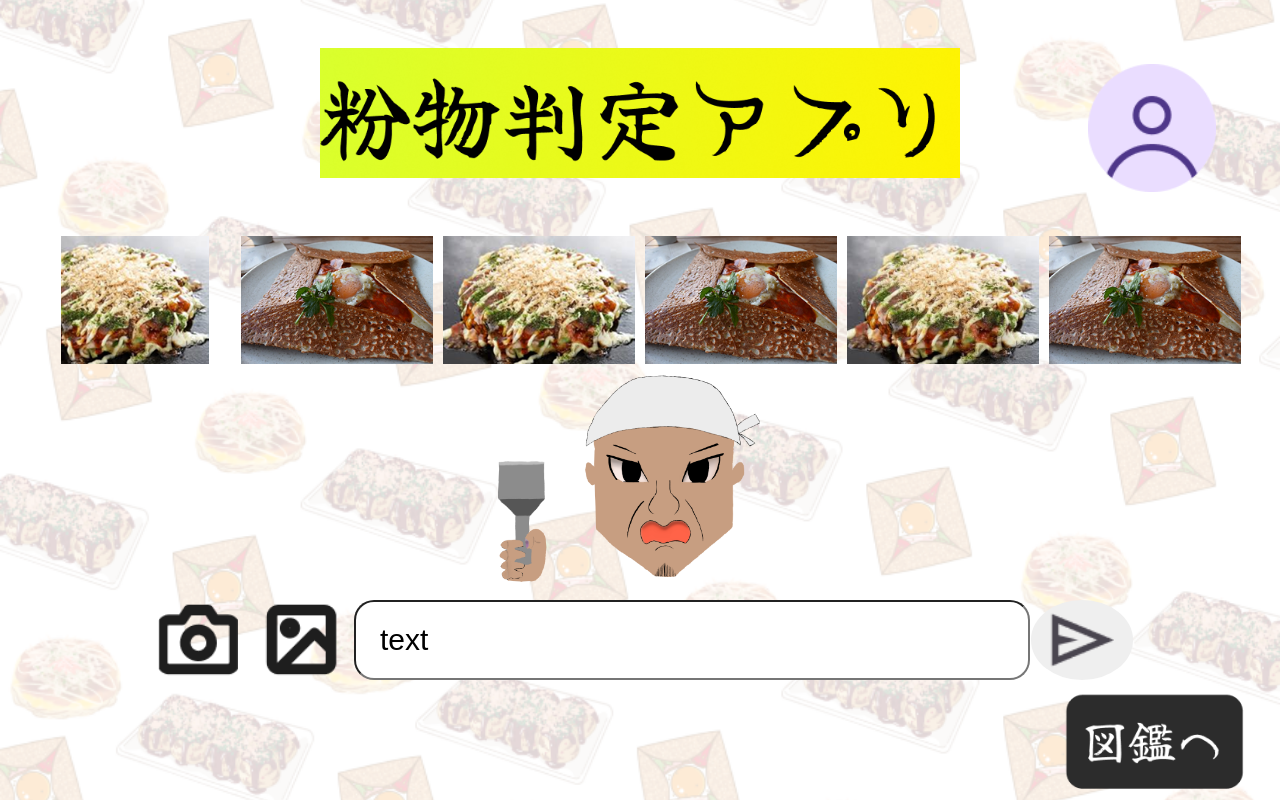
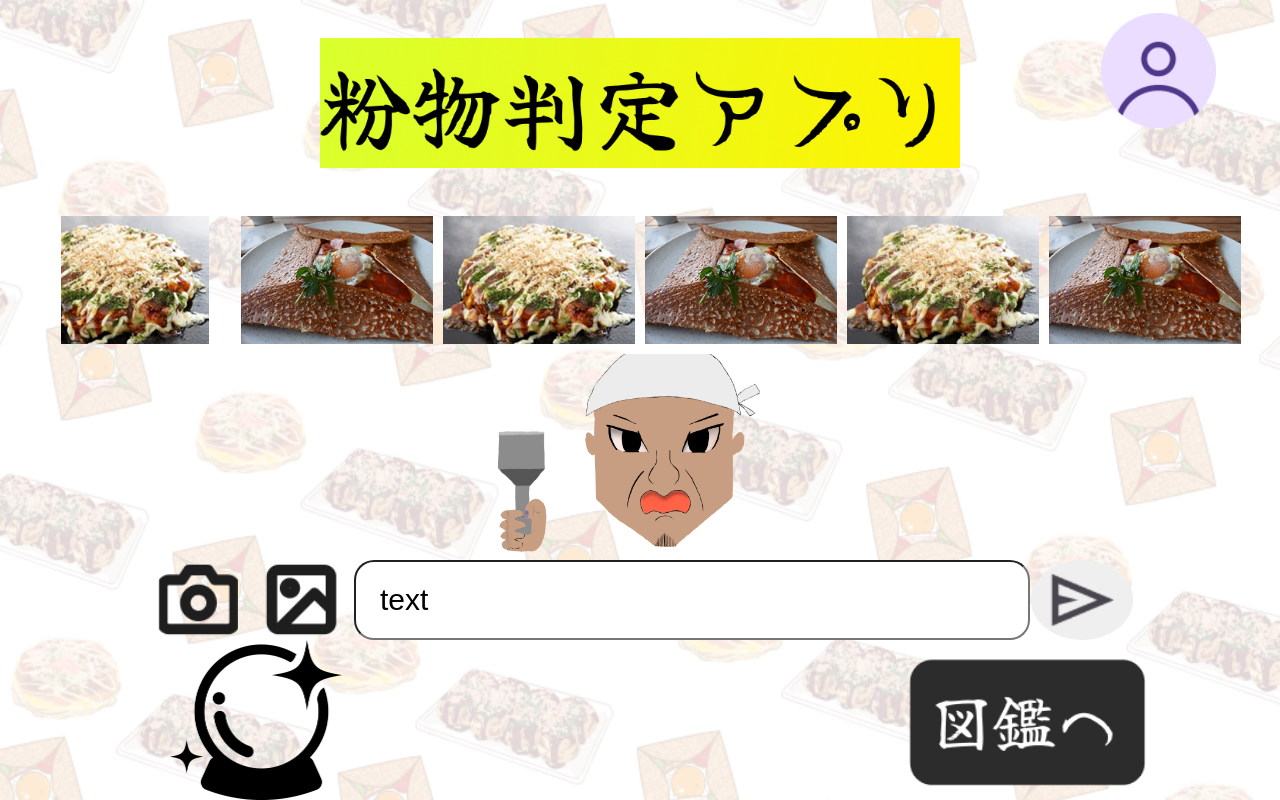
Before and after one commit to kc3hack/2025_14, a React (Create React App) app in the folder frontend/: page / in a window 1280 px wide. Built offline with nearby package versions, Linux system fonts and the light colour scheme; a web font is replaced by a local one.

Commit message:
占いボタンを追加

```diff
--- a/frontend/src/App.js
+++ b/frontend/src/App.js
@@ -30,6 +30,7 @@ function App() {
           <Route path="/PictureBook" element={<PictureBook />} />
           <Route path="/SignUp" element={<SignUp />} />
           <Route path="/Detail" element={<Detail />} />
+          <Route path="/Logout" element={<Logout />} />
         </Routes>
       </BrowserRouter>
       <ToastContainer closeOnClick theme="colored" />
--- a/frontend/src/HomeScreen/HomeScreen.css
+++ b/frontend/src/HomeScreen/HomeScreen.css
@@ -44,13 +44,13 @@
   display: flex;
   position: absolute;
   right: 5vw;
-  top: 5vw;
+  top: 1vw;
   background-repeat: no-repeat;
   background-image: url('./material/GenericAvatar.png');
   background-position: center;
   background-size: contain;
 
-  width: 10vw; /* 画面幅に応じて変わる */
+  width: 9vw; /* 画面幅に応じて変わる */
   max-width: 150px; /* 最大サイズを制限 */
   height: auto; /* アスペクト比を維持 */
   aspect-ratio: 1/1; /* 正方形ならこれ */
@@ -182,7 +182,6 @@
   border-radius: 10px;
 }
 
-
 .text-input {
   justify-content: center;
   display: flex;
@@ -219,15 +218,36 @@
   border: none;
 }
 
+.buttons {
+  width: 100vw;
+  height: 60vh;
+  display: flex;
+  flex-direction: row;
+  justify-content: center; /* 中央に配置 */
+  gap: 20vw; /* ボタン間の隙間を調整 */
+}
+
+.to-fortune-telling-button {
+  display: flex;
+  background-repeat: no-repeat;
+  background-image: url('./material/crystale.png');
+  background-position: center;
+  background-size: contain;
+  width: 40vw; /* 幅を40%に指定 */
+  height: 20vh;
+  flex-shrink: 0;
+  background-color: transparent;
+  outline: none;
+  border: none;
+}
+
 .to-picture-book-button {
   display: flex;
   background-repeat: no-repeat;
-  /* 画像の繰り返しを防ぐ */
   background-image: url('./material/toPictureBook.png');
   background-position: center;
   background-size: contain;
-  width: 20%;
-  height: 15%;
+  width: 40vw; /* 幅を40%に指定 */
+  height: 20vh;
   flex-shrink: 0;
-  margin-left: 80vw;
 }
--- a/frontend/src/HomeScreen/HomeScreen.jsx
+++ b/frontend/src/HomeScreen/HomeScreen.jsx
@@ -111,7 +111,7 @@ function HomeScreen() {
   //特定の画面にデータを持って移動する(stateプロパティを用いてデータを送信)
   const movePageToBringData = (pageName, data, imgData) => {
     navigate(pageName, {
-      state: { data, imgData},
+      state: { data, imgData },
     });
   }
 
@@ -184,11 +184,16 @@ function HomeScreen() {
           </button>
         </div>
 
-
-        <button
-          className="to-picture-book-button"
-          onClick={() => movePage("../PictureBook")}>
-        </button>
+        <div className="buttons">
+          <button
+            className="to-fortune-telling-button"
+            onClick={() => movePage("/Logout")}>
+          </button>
+          <button
+            className="to-picture-book-button"
+            onClick={() => movePage("/PictureBook")}>
+          </button>
+        </div>
       </div>
     </>
   )
```
Also changed, not shown: frontend/src/OutputScreen/OutputScreen.css (+12 -7 lines), frontend/src/HomeScreen/material/crystale.png (added).
